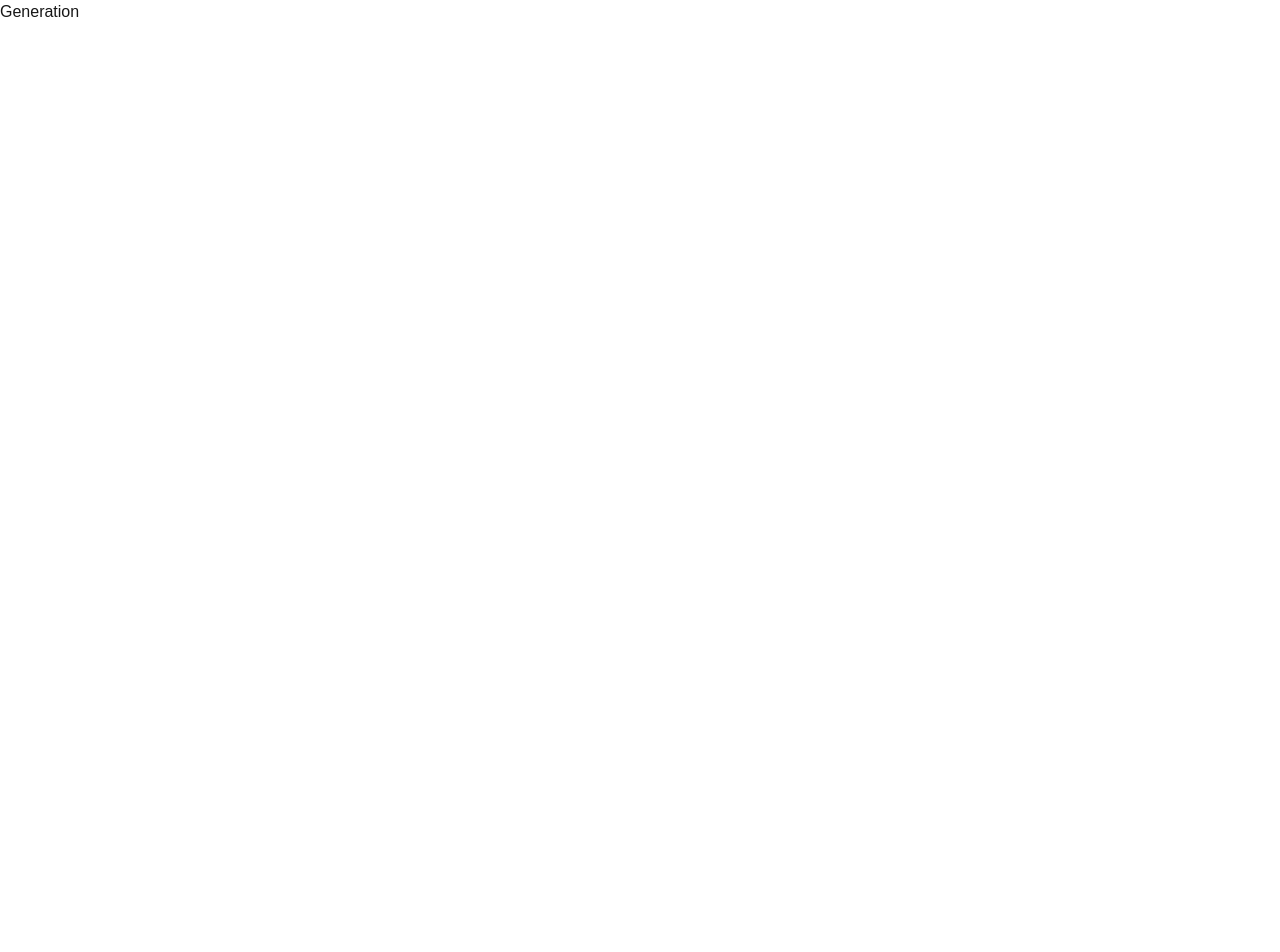
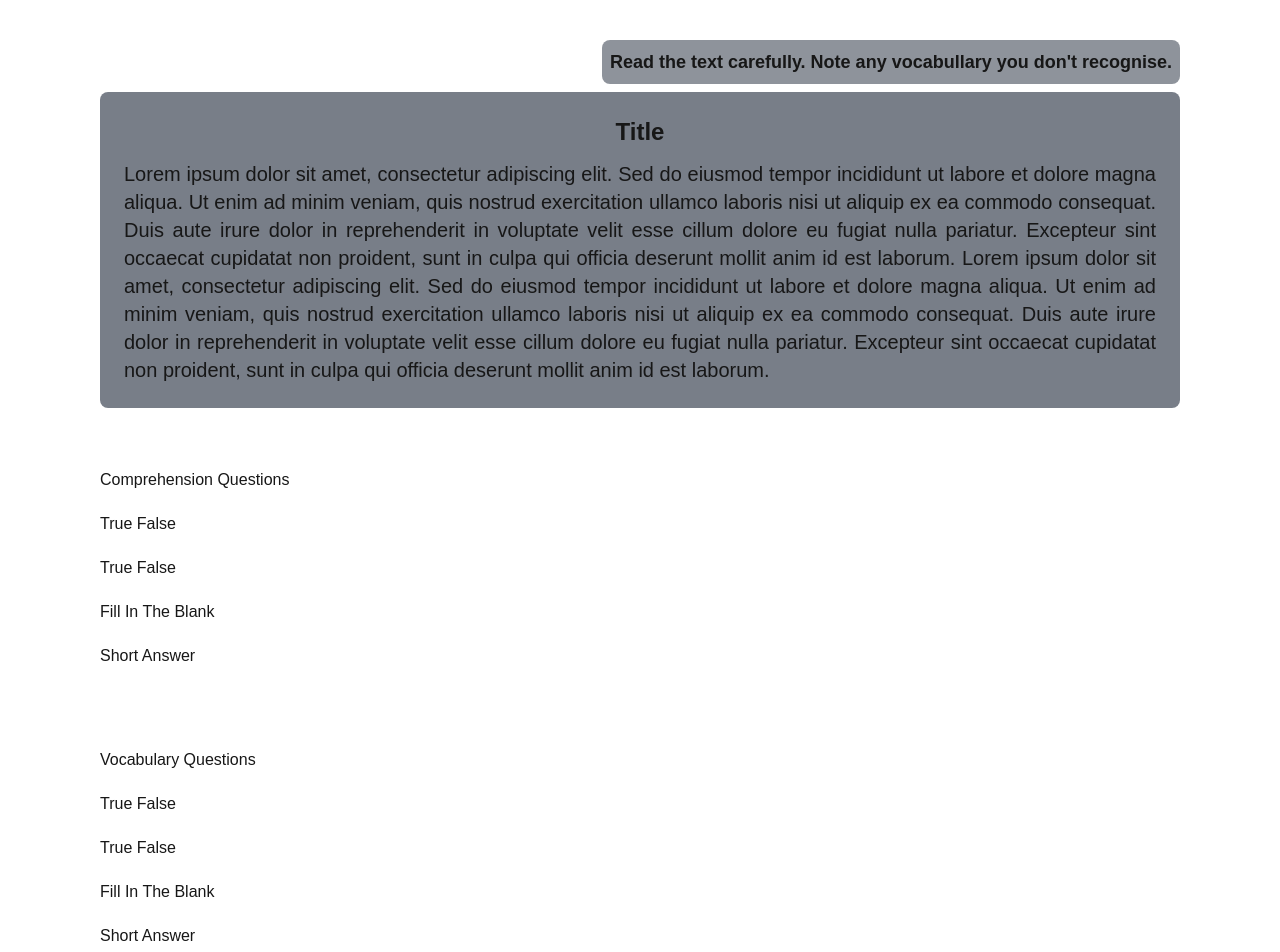
Before and after one commit to bar-usr/litbook, a Next.js app: page /generation in a window 1280 px wide. Shown: the top 952 px of the page. Before the commit the page ends 800 px from the top, so only its background shows below. Built offline with nearby package versions, Linux system fonts and the light colour scheme.

Commit message:
feat: Implement text display and question components for content generation, enhancing the layout and user interaction

```diff
--- a/src/app/generation/page.tsx
+++ b/src/app/generation/page.tsx
@@ -1,7 +1,121 @@
+const TextBox = ({title, text}: {title: string, text: string}) => {
+  return (
+    <div className="flex flex-col gap-2 mb-15">
+        <div className="w-fit self-end rounded-lg bg-gray-800/50 p-2 font-bold text-lg">Read the text carefully. Note any vocabullary you don't recognise.</div>
+        <div className="rounded-lg bg-gray-800/60 p-6">
+            <h2 className="text-2xl text-center font-bold mb-3">{title}</h2>
+            <p className="text-xl text-justify">{text}</p>
+        </div>
+    </div>
+  )
+}
+
+const MultipleChoice = () => {
+    return (
+        <div>
+            <h2>True False</h2>
+        </div>
+    )
+}
+
+const TrueFalse = () => {
+    return (
+        <div>
+            <h2>True False</h2>
+        </div>
+    )
+}
+
+const FillInTheBlank = () => {
+    return (
+        <div>
+            <h2>Fill In The Blank</h2>
+        </div>
+    )
+}
+
+const ShortAnswer = () => {
+    return (
+        <div>
+            <h2>Short Answer</h2>
+        </div>
+    )
+}
+
+const ComprehensionQuestions = () => {
+    return (
+        <div className="flex flex-col gap-5">
+            <h2>Comprehension Questions</h2>
+            <MultipleChoice />
+            <TrueFalse />
+            <FillInTheBlank />
+            <ShortAnswer />
+        </div>
+    )
+}
+
+const VocabularyQuestions = () => {
+    return (
+        <div className="flex flex-col gap-5">
+            <h2>Vocabulary Questions</h2>
+            <MultipleChoice />
+            <TrueFalse />
+            <FillInTheBlank />
+            <ShortAnswer />
+        </div>
+    )
+}
+
+const GrammarQuestions = () => {
+    return (
+        <div className="flex flex-col gap-5">
+            <h2>Grammar Questions</h2>
+            <MultipleChoice />
+            <TrueFalse />
+            <FillInTheBlank />
+            <ShortAnswer />
+        </div>
+    )
+}
+
+const UseOfLanguageQuestions = () => {
+    return (
+        <div className="flex flex-col gap-5">
+            <h2>Use of Language Questions</h2>
+            <MultipleChoice />
+            <TrueFalse />
+            <FillInTheBlank />
+            <ShortAnswer />
+        </div>
+    )
+}
+
 export default function Generation() {
   return (
     <div>
-      <h1>Generation</h1>
+        <div className="flex flex-col gap-5 p-10">
+            <div className="flex flex-col mx-15">
+
+                <TextBox title="Title" text="
+                Lorem ipsum dolor sit amet, consectetur adipiscing elit. Sed do eiusmod tempor incididunt ut labore et dolore magna aliqua.
+                Ut enim ad minim veniam, quis nostrud exercitation ullamco laboris nisi ut aliquip ex ea commodo consequat.
+                Duis aute irure dolor in reprehenderit in voluptate velit esse cillum dolore eu fugiat nulla pariatur.
+                Excepteur sint occaecat cupidatat non proident, sunt in culpa qui officia deserunt mollit anim id est laborum.
+                Lorem ipsum dolor sit amet, consectetur adipiscing elit. Sed do eiusmod tempor incididunt ut labore et dolore magna aliqua.
+                Ut enim ad minim veniam, quis nostrud exercitation ullamco laboris nisi ut aliquip ex ea commodo consequat.
+                Duis aute irure dolor in reprehenderit in voluptate velit esse cillum dolore eu fugiat nulla pariatur.
+                Excepteur sint occaecat cupidatat non proident, sunt in culpa qui officia deserunt mollit anim id est laborum." />
+
+
+                <div className="flex flex-col gap-20">
+                    <ComprehensionQuestions />
+                    <VocabularyQuestions />
+                    <GrammarQuestions />
+                    <UseOfLanguageQuestions />
+                </div>
+            </div>
+        </div>
+
     </div>
   )
 }
```
